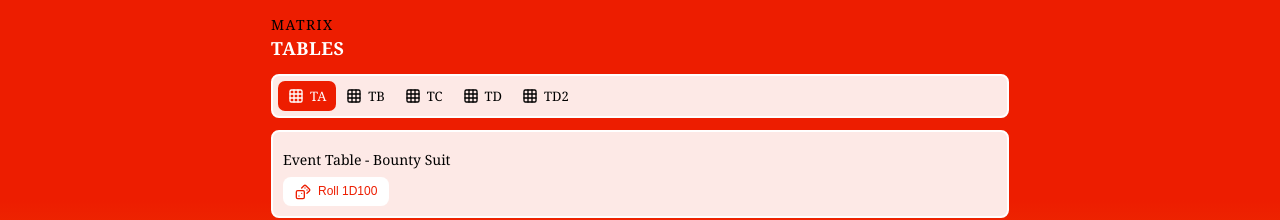
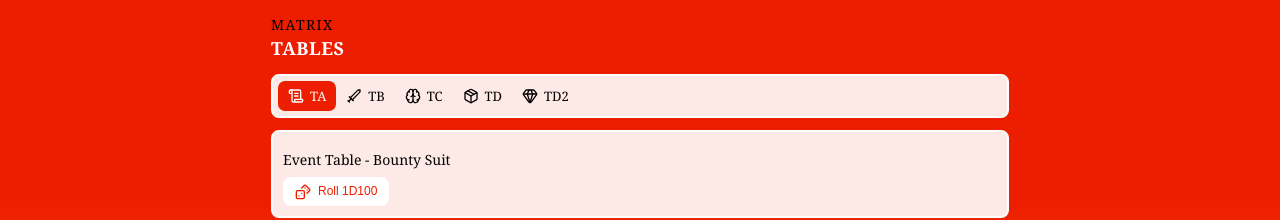
Before and after one commit to BroBuddy/the-drifter, a React (Vite) app: page /table in a window 1280 px wide. Shown: the top 220 px of the page. Built offline with nearby package versions, Linux system fonts and the light colour scheme.

Commit message:
created table roll comp II

```diff
--- a/src/features/table/pages/TablePage.tsx
+++ b/src/features/table/pages/TablePage.tsx
@@ -3,35 +3,51 @@ import TableRoll from '../components/TableRoll'
 import { tableA, tableB, tableC, tableD, tableD2 } from '../data/tableData'
 import Tabs, { type TabItem } from '@/components/Tabs'
 import type { TableType } from '@/features/rule/types/RuleType'
-import { Grid } from 'lucide-react'
+import { Brain, Gem, Package, ScrollText, Sword } from 'lucide-react'
+import type { ReactNode } from 'react'
 
 type TableConfig = {
+    label: string
+    icon: ReactNode
     content: string
     table: TableType
     dice: number
 }
-
 const tables: Record<string, TableConfig> = {
-    A: { content: 'Event Table - Bounty Suit', table: tableA, dice: 100 },
+    A: {
+        label: 'Event Table - Bounty Suit',
+        icon: <ScrollText size={16} />,
+        content: 'Event Table - Bounty Suit',
+        table: tableA,
+        dice: 100,
+    },
     B: {
+        label: 'Combat Table – Weapon Suit',
+        icon: <Sword size={16} />,
         content:
             'Combat Table – Weapon Suit, * Fast! – attacker immediately gets another attack, ** Countered! – attacker immediately takes a LW',
         table: tableB,
         dice: 10,
     },
     C: {
+        label: 'Skill Test Table – Difficulty Suit',
+        icon: <Brain size={16} />,
         content:
             'Skill Test Table – Difficulty Suit, * Immediately gain 1 Karma Point (Max of 4)',
         table: tableC,
         dice: 10,
     },
     D: {
+        label: 'Loot Table – Loot Suit',
+        icon: <Package size={16} />,
         content:
             "Loot Table – Loot Suit, * There's more! Roll again on the same suit.",
         table: tableD,
         dice: 10,
     },
     D2: {
+        label: 'Loot Table II',
+        icon: <Gem size={16} />,
         content:
             "Loot Table – Loot Suit, * There's more! Roll again on the same suit.",
         table: tableD2,
@@ -42,7 +58,7 @@ const tables: Record<string, TableConfig> = {
 function TablePage() {
     const tabs: TabItem[] = Object.entries(tables).map(([key, value]) => ({
         label: `T${key}`,
-        icon: <Grid size={16} />,
+        icon: value.icon,
         content: (
             <TableRoll
                 key={key}
```
